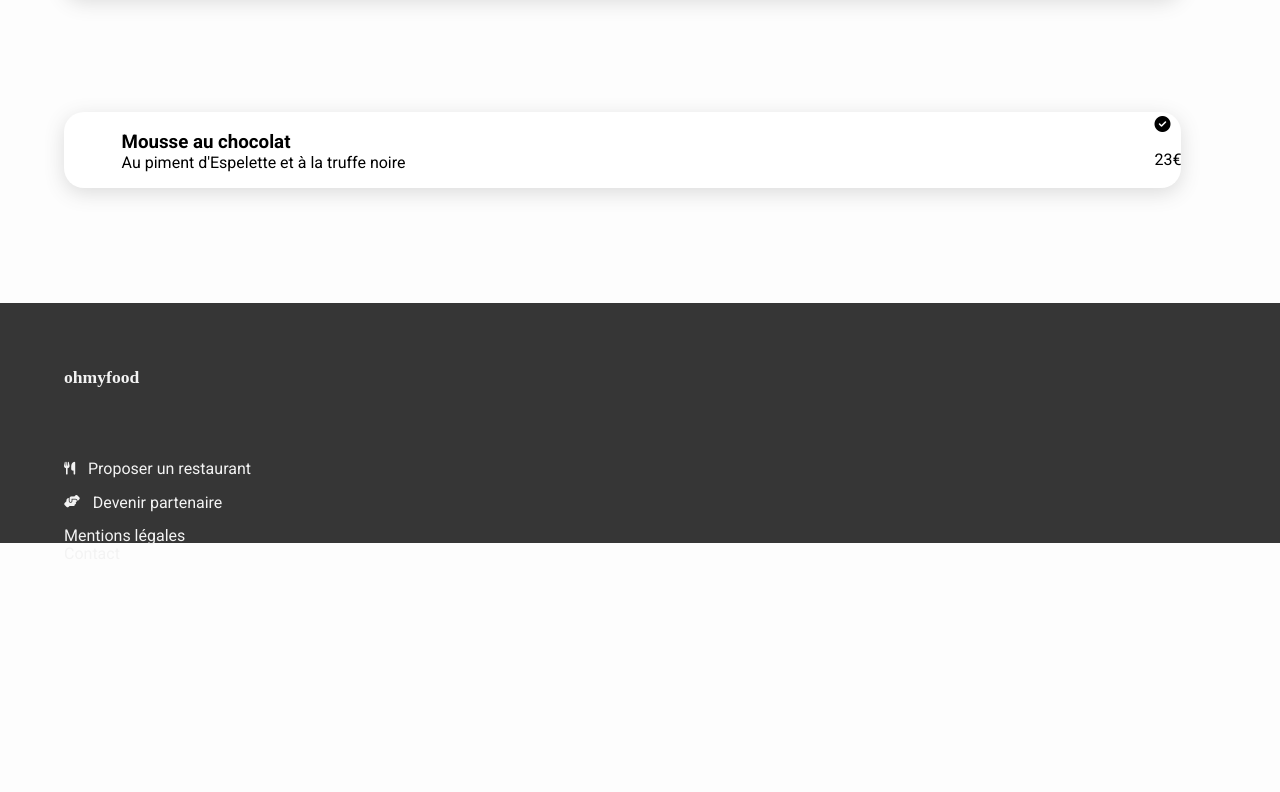
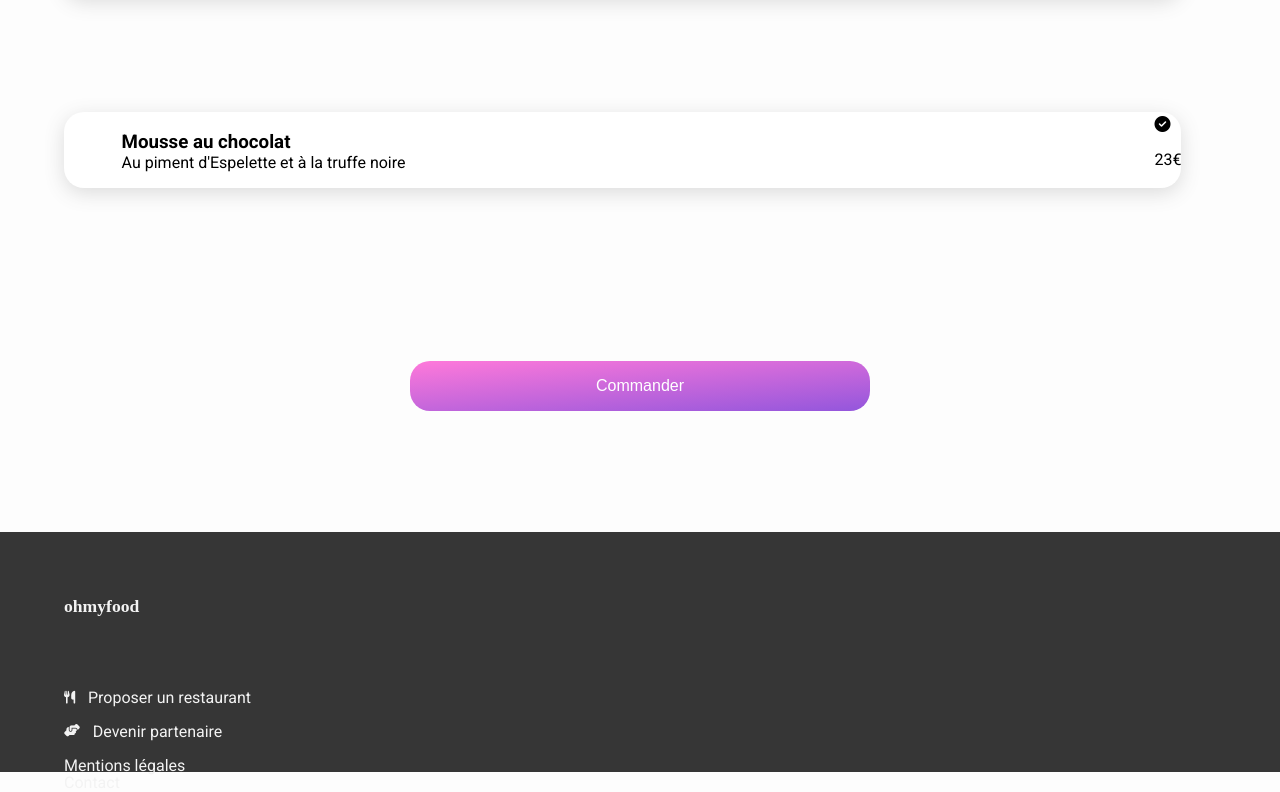
Before and after one commit to MaxR-Sheep/Projet_oh_my_food, a website: page page1.html in a window 1280 px wide. Shown: the part 2967-3759 px from the top of the page. Before the commit the page ends 3530 px from the top, so only its background shows below. Drawn offline with Linux system fonts and the light colour scheme; a web font is replaced by a local one.

Commit message:
ajout btn commander page1

```diff
--- a/page1.html
+++ b/page1.html
@@ -127,6 +127,10 @@
                 <p>23€</p>
             </div>
         </div>
+
+    <div class="btn__center">
+        <button class="btn__page">Commander</button>
+    </div>
     </section>
     <footer class="footer">
         <h4 class="footer__titre">ohmyfood</h4>
--- a/sass/Composant/button.scss
+++ b/sass/Composant/button.scss
@@ -1,15 +1,21 @@
-@mixin boutton {
+@mixin boutton($size:100%) {
     border-radius: $radius;
     color: white;
     margin: $espace5;
     @include couleur;
-    width: 100%;
+    width: $size;
     border: 0;
     padding: 1em 2em;
     font-size: medium;
 }
 .btn{
-    @include boutton();
+    @include boutton(100%);
+    &__page{
+        @include boutton(40%);
+    }
+    &__center{
+        text-align:center;
+    }
 }
 
 
```
Also changed, not shown: css/style.css, 1 other file.
